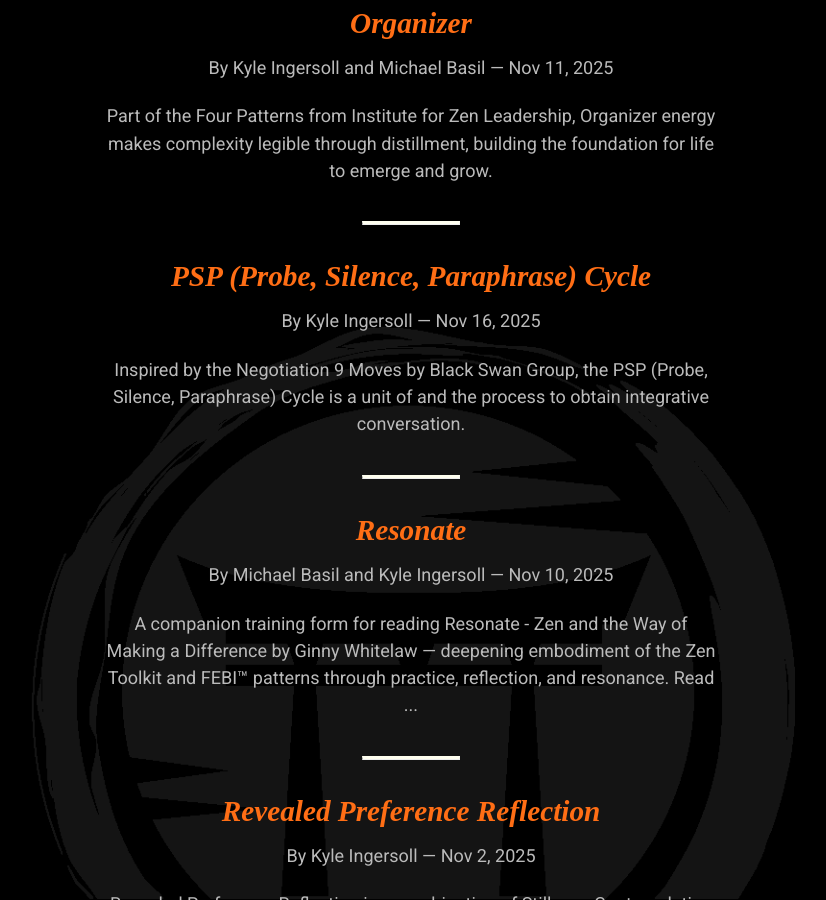
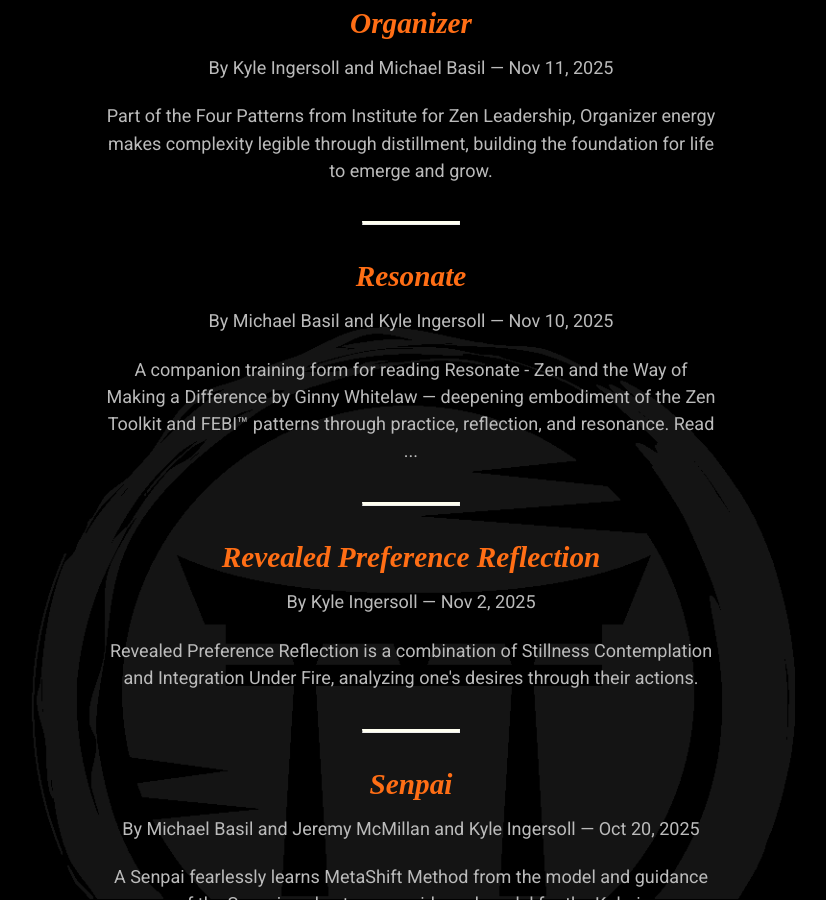
Before and after one commit to mindset-dojo/mindset-dojo.github.io, a Jekyll site: the page built from forms.md, in a window 1280 px wide and 900 px high, scrolled down 5568 px. Shown: the whole window, without its empty margins (229-1055 px from the left). Built offline with Jekyll 4.4.1, drawn with Linux system fonts in a browser that asks for light colours; some web fonts are replaced; some of the changed lines change nothing that is shown.

Commit message:
refactor(repo): remove psp cycle form from program and form library.

```diff
--- a/_data/sections/program.yaml
+++ b/_data/sections/program.yaml
@@ -107,8 +107,6 @@
               url: /forms/four-patterns/
             - label: Stance
               url: /forms/stance/
-            - label: PSP (Probe, Silence, Paraphrase) Cycle
-              url: /forms/psp-cycle/
             - label: Collaborator
               url: /forms/collaborator/
             - label: Mat – Collaborator
--- a/_forms/psp-cycle.md
+++ /dev/null
@@ -1,32 +0,0 @@
----
-layout: form
-title: "PSP (Probe, Silence, Paraphrase) Cycle"
-title_mark: Cycle
-published_date: 2025-11-16
-refactored_date: 2025-11-16
-authors:
-  - kyle-ingersoll
-excerpt: "Inspired by the Negotiation 9 Moves by Black Swan Group, the PSP (Probe, Silence, Paraphrase) Cycle is a unit of and the process to obtain integrative conversation."
----
-
-## Intention
-
-Inspired by the Negotiation 9 Moves by Black Swan Group, the PSP (Probe, Silence, Paraphrase) Cycle is a unit of and the process to obtain integrative conversation. Through shifting from Visionary-Driver (Probe) to Visionary-Collaborator (Silence) to Collaborator-Organizer (Paraphrase) stances continuously, well used [Tone](../tone/) and inviting one's conversational partner to do the same, one invites the formation of [Meta](../meta/) energy, raising one's position on the Map of Consciousness and ensuring a Plus Ki (energy flow) orientation.
-
-## Experience
-
-You are curious and present in the conversation, inviting your conversational partner to match your [Stance](../stance/). You are considerate of the other, doing [Two Sides](../two-sides/) as needed, giving them the space and consideration they deserve. In doing so, the probability of having a conversation that matters at a high position on the Map of Consciousness increases.
-
-## Implementation
-
-First, you Probe (what the Negotiation 9 Moves calls a Calibrated Question) your conversational partner about something of interest. Use open-ended What or How questions generally, and only use Why to make a weakly convinced person convince themselves about the merit of your proposal. Then, after the Probe, leave room for Silence (what the Negotiation 9 Moves calls Dynamic Silence). This silence is a pregnant silence, full of possiblity screaming to be fulfilled. When your conversational partner fills the conversational vaccum with the answer to your question, Paraphrase (Also Paraphrase in Negotiation 9 Moves) their answer in your own words. This shows them that you have internalized and connected with what they are saying, inviting them to do the same. Then your conversational partner might Probe you in return, and the Cycle begins again. Try to repeat the Cycle until mutual understanding and alignment has been reached. Skillful and appropriate use of [Tone](../tone/), and [Stances](../stances/) is Ki (energy flow) in ensuring successful execution of the PSP Cycle.
-
-## Inspiration
-
-- [Never Split the Difference by Chris Voss](https://www.amazon.com/Never-Split-Difference-Negotiating-Depended/dp/0062407805)
-- [Negotiation 9 Moves by Black Swan Group](https://www.blackswanltd.com/newsletter/infographic-the-black-swan-groups-negotiation-9)
-- [Ki in Daily Life by Koichi Tohei](https://www.amazon.com/Ki-Daily-Life-Koichi-Tohei/dp/4889960716)
-- [Institute for Zen Leadership](https://zenleader.global/)
-- [Move to Greatness by Ginny Whitelaw](https://zenleader.global/resources/store/p/move-to-greatness-book)
-- [The Map of Consciousness Explained by David Hawkins](https://www.amazon.com/Map-Consciousness-Explained-Actualize-Potential/dp/1401959644)
-- [Map of Consciousness Example](https://aktivsjel.no/wp-content/uploads/2019/12/map-of-consciousness-2048x1236.jpg)
```
